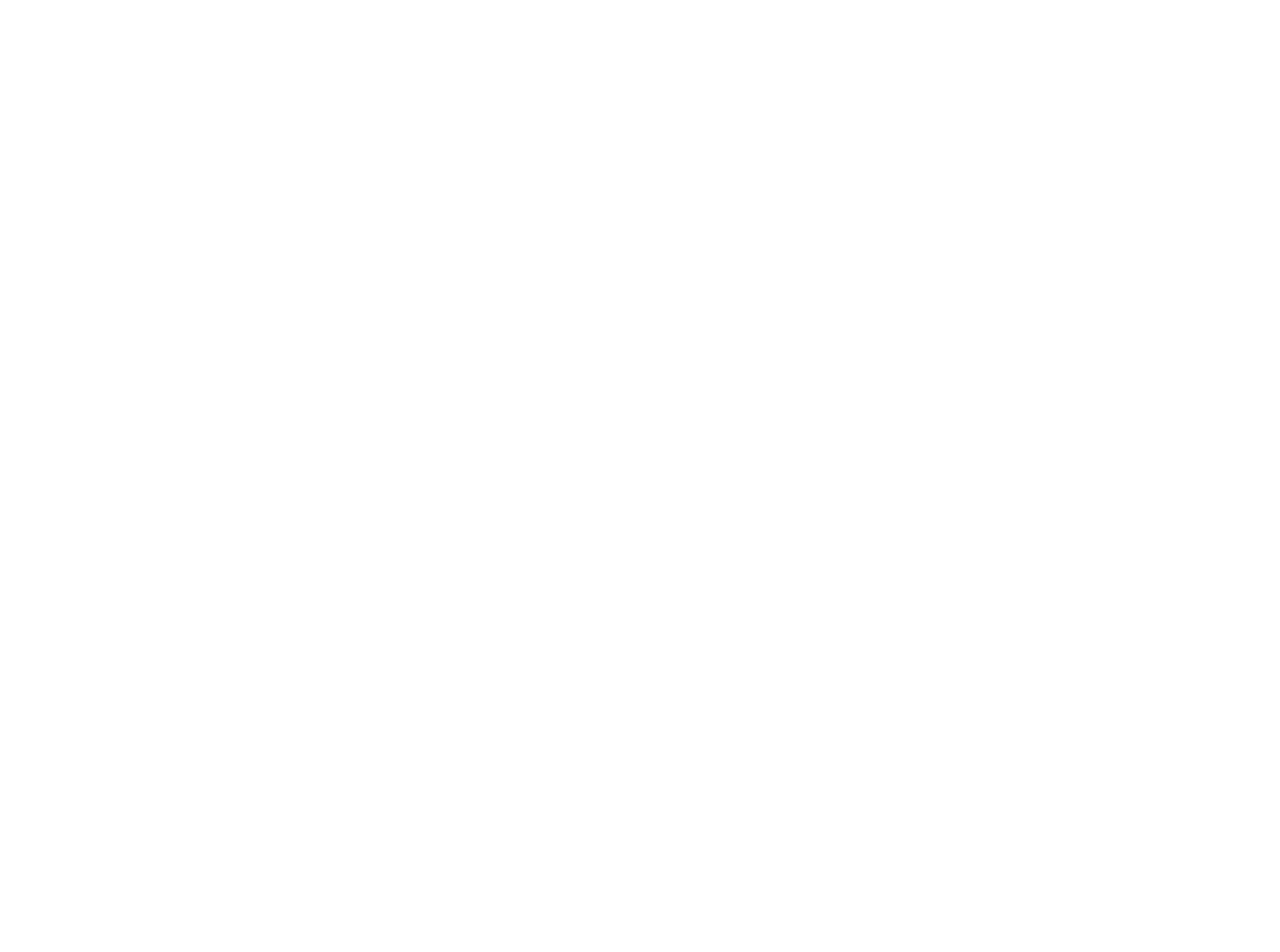
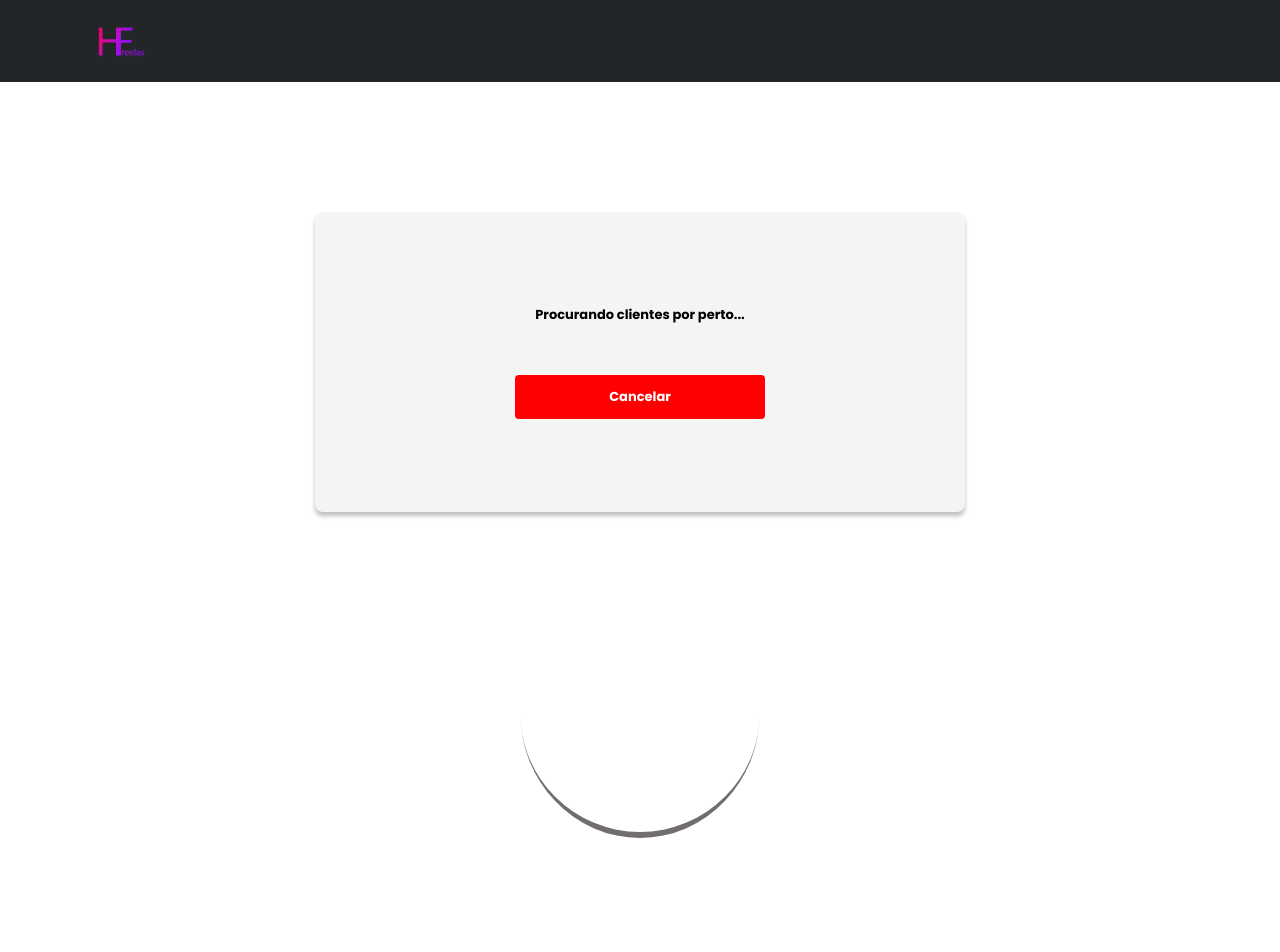
Before and after one commit to HomeFreelasOficial/lp, a React (Vite) app: page /profissional/procurar-cliente in a window 1280 px wide. Before the commit this address had no page. Shown: the top 952 px of the page. Before the commit the page ends 800 px from the top, so only its background shows below. Built offline with nearby package versions, Linux system fonts and the light colour scheme.

Commit message:
feat: search clients loading

```diff
--- a/src/App.tsx
+++ b/src/App.tsx
@@ -10,6 +10,8 @@
   Route
 } from 'react-router-dom'
 import ProfessionalHome from "./pages/ProfessionalHome";
+import SearchClients from "./pages/SearchClients";
+
 import ClientHome from "./components/Client/client-home";
 import Mapa from "./pages/MapsTest";
 import ClientCallService from "./components/Client/client-call-service";
@@ -31,6 +33,7 @@
         <Route path="/selecionar" element={<SelectType/>}/>
         <Route path="/cliente/inicio" element={<ClientHome/>}/>
         <Route path="/profissional/inicio" element={<ProfessionalHome/>}/>
+        <Route path="/profissional/procurar-cliente" element={<SearchClients/>}/>
         <Route path="/maps-teste" element={<Mapa/>}/>
         <Route path="/cliente/pedir-servico" element={<ClientCallService/>}/>
         <Route path="/cliente/aguardando-freelancer" element={<ClientWaitingForFreela/>}/>
--- /dev/null
+++ b/src/components/Loading/index.tsx
@@ -0,0 +1,11 @@
+import * as S from './styled';
+
+import loading from '../../assets/img/loading.svg';
+
+export default function Loading() {
+  return(
+    <S.Container>
+      <S.Loader src={loading} alt="carregando"/>
+    </S.Container>
+  );
+}
--- /dev/null
+++ b/src/components/Loading/styled.ts
@@ -0,0 +1,12 @@
+import styled from "styled-components";
+
+export const Container = styled.div`
+  display: flex;
+  justify-items: center;
+  align-items: center;
+`
+
+export const Loader = styled.img`
+  width: 30rem;
+  height: 30rem;
+`
--- a/src/components/Professional/professional-home/main/index.tsx
+++ b/src/components/Professional/professional-home/main/index.tsx
@@ -25,7 +25,7 @@
           <S.TextBold>
             Faça Freelas para clientes da sua região!
           </S.TextBold>
-          <S.ButtonSearch onClick={() => navigate('/profissional/procurar')}>
+          <S.ButtonSearch onClick={() => navigate('/profissional/procurar-cliente')}>
             Procurar clientes próximos
           </S.ButtonSearch>
         </S.CardButton>
--- a/src/components/Professional/search-clients/main/index.tsx
+++ b/src/components/Professional/search-clients/main/index.tsx
@@ -1,11 +1,42 @@
+import { useEffect, useState, useRef } from 'react';
+import { useNavigate } from 'react-router-dom';
 import * as S from './styled';
 
 import Section from '../../../Section';
+import Loading from '../../../Loading';
 
-export default function SearchClients() {
+export default function Main() {
+  const [time, setTime] = useState<number>(5);
+  const timeout = useRef(0);
+  const navigate = useNavigate();
+
+  useEffect(() =>  {
+    clearTimeout(timeout.current);
+
+    timeout.current = setTimeout(() => {
+      setTime(t => t - 1);
+    }, 1000)
+
+    if(time < 0) navigate('/profissional/inicio', {
+      replace: true,
+    });
+
+    return () => clearTimeout(timeout.current);
+  }, [time])
+
   return(
     <Section>
-
+      <S.Wrapper>
+        <S.CardSearchingClients>
+          <S.TextBold>
+            Procurando clientes por perto...
+          </S.TextBold>
+          <S.ButtonCancelSearching onClick={() => navigate('/profissional/inicio')}>
+            Cancelar
+          </S.ButtonCancelSearching>
+        </S.CardSearchingClients>
+        <Loading />
+      </S.Wrapper>
     </Section>
   );
 }
--- a/src/components/Professional/search-clients/main/styled.ts
+++ b/src/components/Professional/search-clients/main/styled.ts
@@ -1 +1,52 @@
 import styled from 'styled-components'
+
+export const Wrapper = styled.div`
+  display: flex;
+  flex-direction: column;
+  align-items: center;
+  justify-content: center;
+  height: 100vh;
+  gap: 5rem;
+`
+
+export const CardSearchingClients = styled.div`
+display: flex;
+flex-direction: column;
+align-items: center;
+justify-content: center;
+gap: 5rem;
+width: 65rem;
+height: 30rem;
+background-color: #F4F4F4;
+box-shadow: 0px 4px 4px rgba(0, 0, 0, 0.25);
+border-radius: 8px;
+`
+
+export const TextBold = styled.p`
+font-weight: 700;
+font-size: 13px;
+line-height: 20px;
+
+@media (min-width: 1366px) {
+  font-size: 20px;
+}
+`
+
+export const ButtonCancelSearching = styled.button`
+width: 250px;
+height: 44px;
+background-color: #FF0000;
+border-radius: 4px;
+color: white;
+font-weight: 700;
+font-size: 13px;
+
+transition: all .4s ease;
+
+:hover{
+  cursor: pointer;
+  color: #FF0000;
+  background-color: white;
+  border: 1px solid #FF0000;
+}
+`
--- a/src/pages/SearchClients/index.tsx
+++ b/src/pages/SearchClients/index.tsx
@@ -1,8 +1,13 @@
+import { Footer } from "../../components/Footer";
 import Header from "../../components/Header";
+import Main from "../../components/Professional/search-clients/main";
 
 export default function SearchClients() {
   return(
     <>
+      <Header visible={false}/>
+      <Main />
+      <Footer />
     </>
     );
 }
```
Also changed, not shown: src/assets/img/loading.svg (added).
